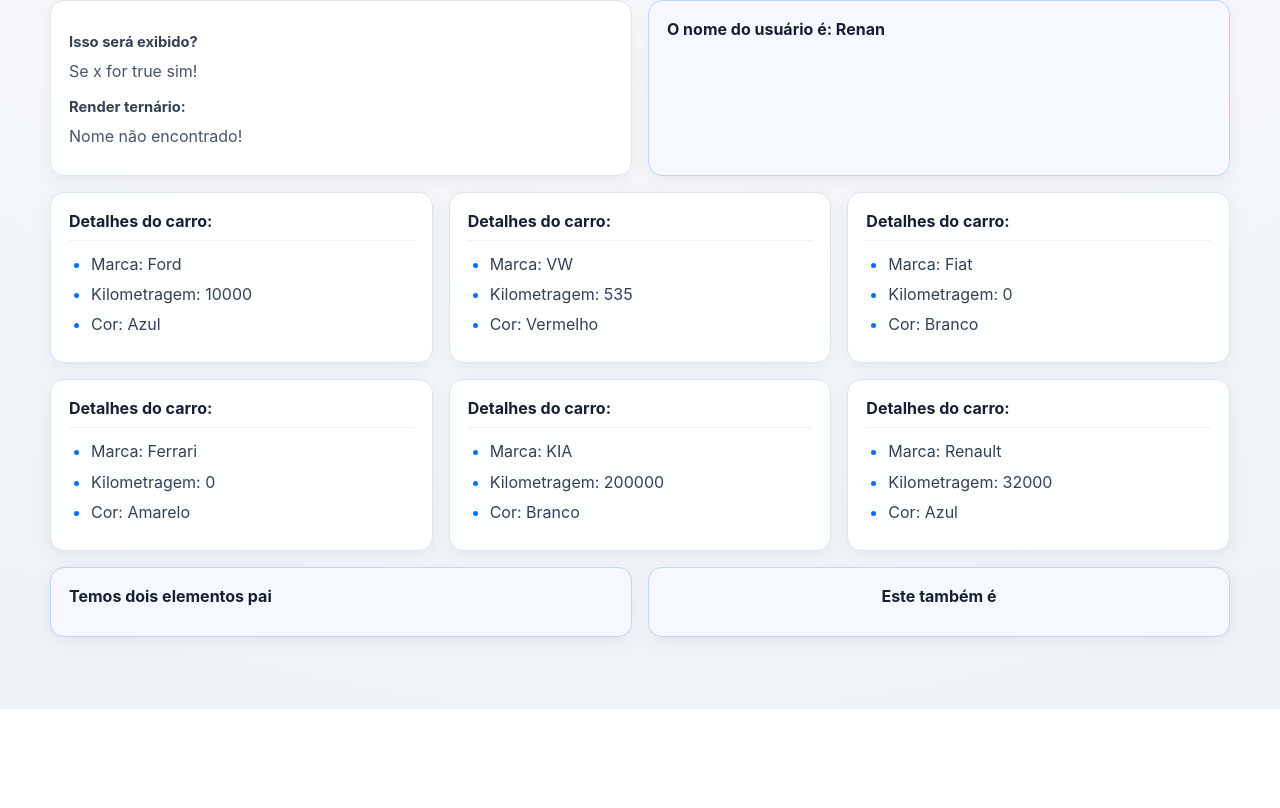
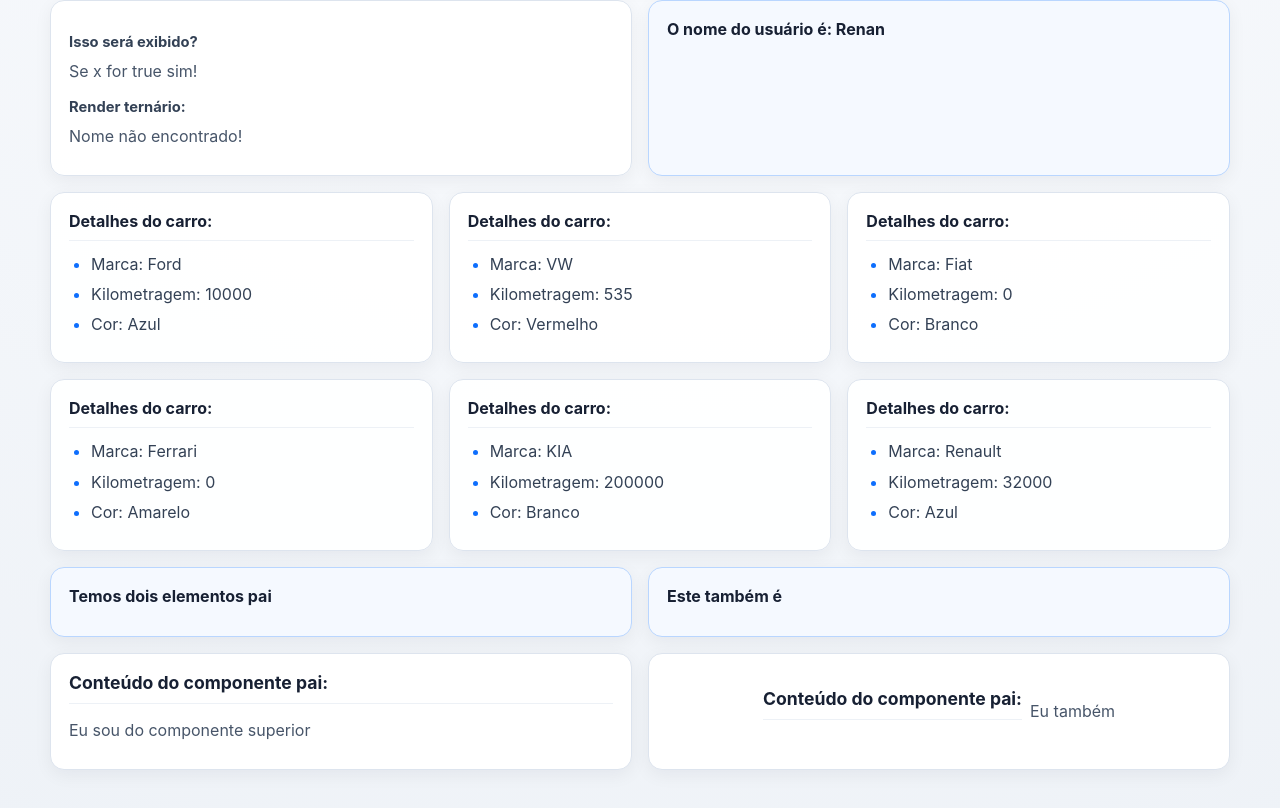
Before and after one commit to RenanNunesz10/Review-React, a React (Vite) app: page / in a window 1280 px wide. Shown: the part 717-1525 px from the top of the page. Before the commit the page ends 1426 px from the top, so only its background shows below. Built offline with nearby package versions, Linux system fonts and the light colour scheme.

Commit message:
feat: compose content with children

```diff
--- a/src/App.jsx
+++ b/src/App.jsx
@@ -6,6 +6,7 @@
 import ShowUserName from './components/ShowUserName'
 import CarDetails from './components/CarDetails'
 import Fragment from './components/Fragment'
+import Container from './components/Container'
 
 const cars = [
           { id: 1, brand: "Ferrari", color: "Amarelo", km: 0 },
@@ -43,6 +44,17 @@
         ))}
 
         <Fragment />
+
+        {/* children prop */}
+        <Container>
+          <p>Eu sou do componente superior</p>
+        </Container>
+
+        <Container>
+          <div>
+            <p>Eu também</p>
+          </div>
+        </Container>
       </div>
     </>
   )
--- a/src/components/Container.jsx
+++ b/src/components/Container.jsx
@@ -0,0 +1,14 @@
+import React from "react";
+
+const Container = ({ children }) => {
+  return (
+    <div>
+      <h1>Conteúdo do componente pai:</h1>
+
+      {/* Renderiza tudo o que foi colocado entre as tags de Container. */}
+      {children}
+    </div>
+  );
+};
+
+export default Container;
```
